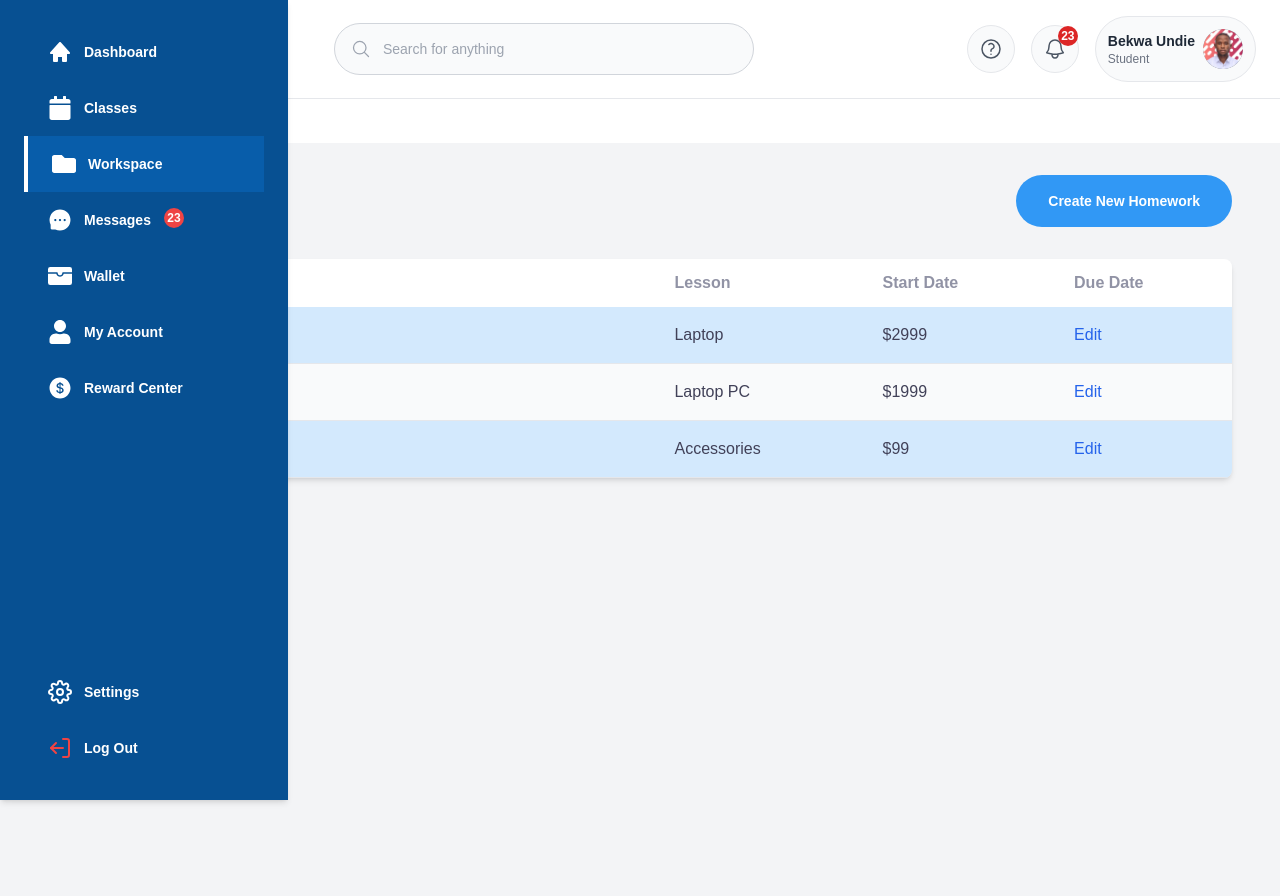
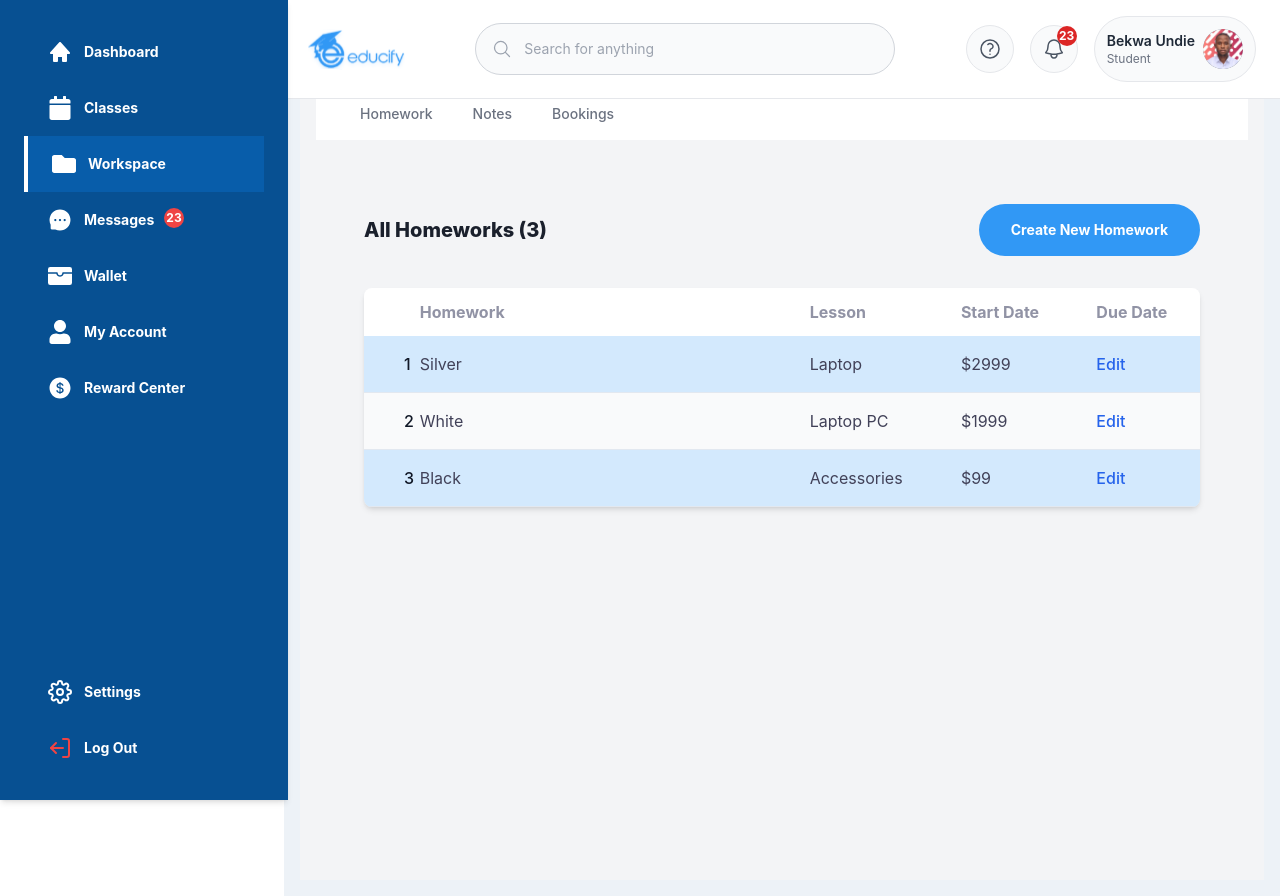
Before and after one commit to Benny-Nwaro/admin-panel, a Next.js app: page /workspace in a window 1280 px wide. Before the commit the page ends 800 px from the top, so only its background shows below. Built offline with nearby package versions, Linux system fonts and the light colour scheme.

Commit message:
Temporary fix on workspace

```diff
--- a/src/app/workspace/page.tsx
+++ b/src/app/workspace/page.tsx
@@ -6,6 +6,7 @@ import Header from '../../components/Header';
 import Homework from '../../components/Homework';
 import Notes from '../../components/Notes';
 import Bookings from '../../components/Bookings';
+import MainWrapper from '@/components/MainWarpper';
 
 const Workspace: React.FC = () => {
     const [activeTab, setActiveTab] = useState('homework');
@@ -15,18 +16,22 @@ const Workspace: React.FC = () => {
     };
 
     return (
-        <div className="min-h-screen flex">
-            <Sidebar />
-            <div className="flex-1 flex flex-col bg-gray-100">
-                <Header />
-                <div>
-                    <WorkspaceNav onTabSelect={handleTabSelect} />
+        <MainWrapper>
+        <div className="min-h-screen flex flex-col lg:flex-row">
+        <div className="flex-1 flex flex-col bg-gray-100 mt-16 lg:mt-0">
+            <div className="p-4 md:p-8 lg:p-4">
+                <WorkspaceNav onTabSelect={handleTabSelect} />
+                <div className="mt-8">
                     {activeTab === 'homework' && <Homework />}
                     {activeTab === 'notes' && <Notes />}
                     {activeTab === 'bookings' && <Bookings />}
                 </div>
             </div>
         </div>
+    </div>
+    </MainWrapper>
+
+
     );
 };
 export default Workspace;
--- a/src/components/Dashboard.tsx
+++ b/src/components/Dashboard.tsx
@@ -8,6 +8,7 @@ import Performance from './Performance'
 import UpcomingClass from './UpcomingClass'
 import { FC } from 'react'
 import MainWrapper from './MainWarpper'
+import Workspace from '@/app/workspace/page'
 
 const Dashboard: FC = () => {
   return (
--- a/src/components/Homework.tsx
+++ b/src/components/Homework.tsx
@@ -6,90 +6,83 @@ const Homework = () => {
 
     const openModal = () => setIsModalOpen(true);
     const closeModal = () => setIsModalOpen(false);
+
     return (
-        <div className="mx-12">
-            <div className="flex flex-row justify-between items-center py-8">
-                <h1 className="font-extrabold text-xl">All Homeworks (3)</h1>
-                <button onClick={openModal} className="bg-[#3198F5] hover:bg-blue-700 text-white font-bold text-sm py-4 px-8 rounded-full">
+        <div className="px-4 lg:px-12">
+            <div className="flex flex-col md:flex-row justify-between items-center py-8">
+                <h1 className="font-extrabold text-lg md:text-xl mb-4 md:mb-0">All Homeworks (3)</h1>
+                <button
+                    onClick={openModal}
+                    className="bg-[#3198F5] hover:bg-blue-700 text-white font-bold text-sm py-2 px-6 md:py-4 md:px-8 rounded-full"
+                >
                     Create New Homework
                 </button>
             </div>
+
             <div className="relative overflow-x-auto shadow-md sm:rounded-lg">
-                <table className="w-full text-medium text-left rtl:text-right text-gray-500">
+                <table className="w-full text-sm md:text-base text-left rtl:text-right text-gray-500">
                     <thead className="text-[#9193A5] bg-white">
                         <tr>
-                            <th scope="col" className="py-3">
-                            </th>
-                            <th scope="col" className="pr-64 py-3">
-                                Homework
-                            </th>
-                            <th scope="col" className="px-6 py-3">
-                                Lesson
-                            </th>
-                            <th scope="col" className="px-6 py-3">
-                                Start Date
-                            </th>
-                            <th scope="col" className="px-6 py-3">
-                                Due Date
-                            </th>
+                            <th scope="col" className="py-3"></th>
+                            <th scope="col" className="pr-8 md:pr-64 py-3">Homework</th>
+                            <th scope="col" className="px-4 md:px-6 py-3">Lesson</th>
+                            <th scope="col" className="px-4 md:px-6 py-3">Start Date</th>
+                            <th scope="col" className="px-4 md:px-6 py-3">Due Date</th>
                         </tr>
                     </thead>
                     <tbody className="text-[#414158]">
-                        <tr className="odd:bg-[#D3E9FD] odd:dark:bg-gray-900 even:bg-white even:dark:bg-gray-800 border-b dark:border-gray-700">
-                            <th scope="row" className="pl-10 py-4 font-medium text-gray-900 whitespace-nowrap dark:text-white">
+                        <tr className="odd:bg-[#D3E9FD] even:bg-white border-b">
+                            <th scope="row" className="pl-4 md:pl-10 py-4 font-medium text-gray-900 whitespace-nowrap">
                                 1
                             </th>
-                            <td className="py-4">
-                                Silver
-                            </td>
-                            <td className="px-6 py-4">
-                                Laptop
-                            </td>
-                            <td className="px-6 py-4">
-                                $2999
-                            </td>
-                            <td className="px-6 py-4">
-                                <a href="#" className="font-medium text-blue-600 dark:text-blue-500 hover:underline">Edit</a>
+                            <td className="py-4">Silver</td>
+                            <td className="px-4 md:px-6 py-4">Laptop</td>
+                            <td className="px-4 md:px-6 py-4">$2999</td>
+                            <td className="px-4 md:px-6 py-4">
+                                <a
+                                    href="#"
+                                    className="font-medium text-blue-600 hover:underline"
+                                >
+                                    Edit
+                                </a>
                             </td>
                         </tr>
-                        <tr className="odd:bg-white odd:dark:bg-gray-900 even:bg-gray-50 even:dark:bg-gray-800 border-b dark:border-gray-700">
-                            <th scope="row" className="pl-10 py-4 font-medium text-gray-900 whitespace-nowrap dark:text-white">
+                        <tr className="odd:bg-white even:bg-gray-50 border-b">
+                            <th scope="row" className="pl-4 md:pl-10 py-4 font-medium text-gray-900 whitespace-nowrap">
                                 2
                             </th>
-                            <td className="py-4">
-                                White
-                            </td>
-                            <td className="px-6 py-4">
-                                Laptop PC
-                            </td>
-                            <td className="px-6 py-4">
-                                $1999
-                            </td>
-                            <td className="px-6 py-4">
-                                <a href="#" className="font-medium text-blue-600 dark:text-blue-500 hover:underline">Edit</a>
+                            <td className="py-4">White</td>
+                            <td className="px-4 md:px-6 py-4">Laptop PC</td>
+                            <td className="px-4 md:px-6 py-4">$1999</td>
+                            <td className="px-4 md:px-6 py-4">
+                                <a
+                                    href="#"
+                                    className="font-medium text-blue-600 hover:underline"
+                                >
+                                    Edit
+                                </a>
                             </td>
                         </tr>
-                        <tr className="odd:bg-[#D3E9FD] odd:dark:bg-gray-900 even:bg-gray-50 even:dark:bg-gray-800 border-b dark:border-gray-700">
-                            <th scope="row" className="pl-10 py-4 font-medium text-gray-900 whitespace-nowrap dark:text-white">
+                        <tr className="odd:bg-[#D3E9FD] even:bg-gray-50 border-b">
+                            <th scope="row" className="pl-4 md:pl-10 py-4 font-medium text-gray-900 whitespace-nowrap">
                                 3
                             </th>
-                            <td className="py-4 pr-8">
-                                Black
-                            </td>
-                            <td className="px-6 py-4">
-                                Accessories
-                            </td>
-                            <td className="px-6 py-4">
-                                $99
-                            </td>
-                            <td className="px-6 py-4">
-                                <a href="#" className="font-medium text-blue-600 dark:text-blue-500 hover:underline">Edit</a>
+                            <td className="py-4">Black</td>
+                            <td className="px-4 md:px-6 py-4">Accessories</td>
+                            <td className="px-4 md:px-6 py-4">$99</td>
+                            <td className="px-4 md:px-6 py-4">
+                                <a
+                                    href="#"
+                                    className="font-medium text-blue-600 hover:underline"
+                                >
+                                    Edit
+                                </a>
                             </td>
                         </tr>
-
                     </tbody>
                 </table>
             </div>
+
             {/* Modal */}
             <HomeworkModal isOpen={isModalOpen} onClose={closeModal} />
         </div>
```
